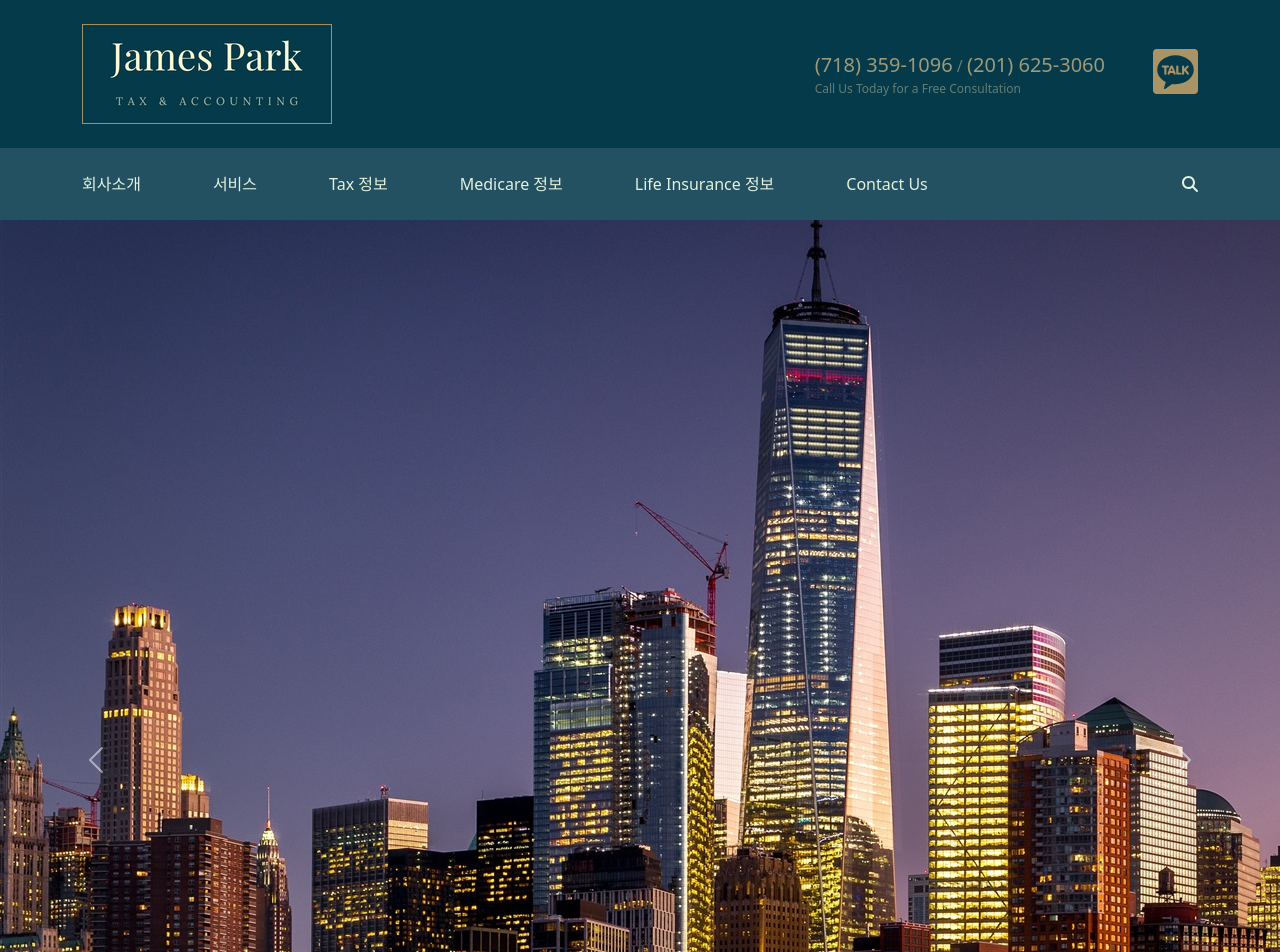
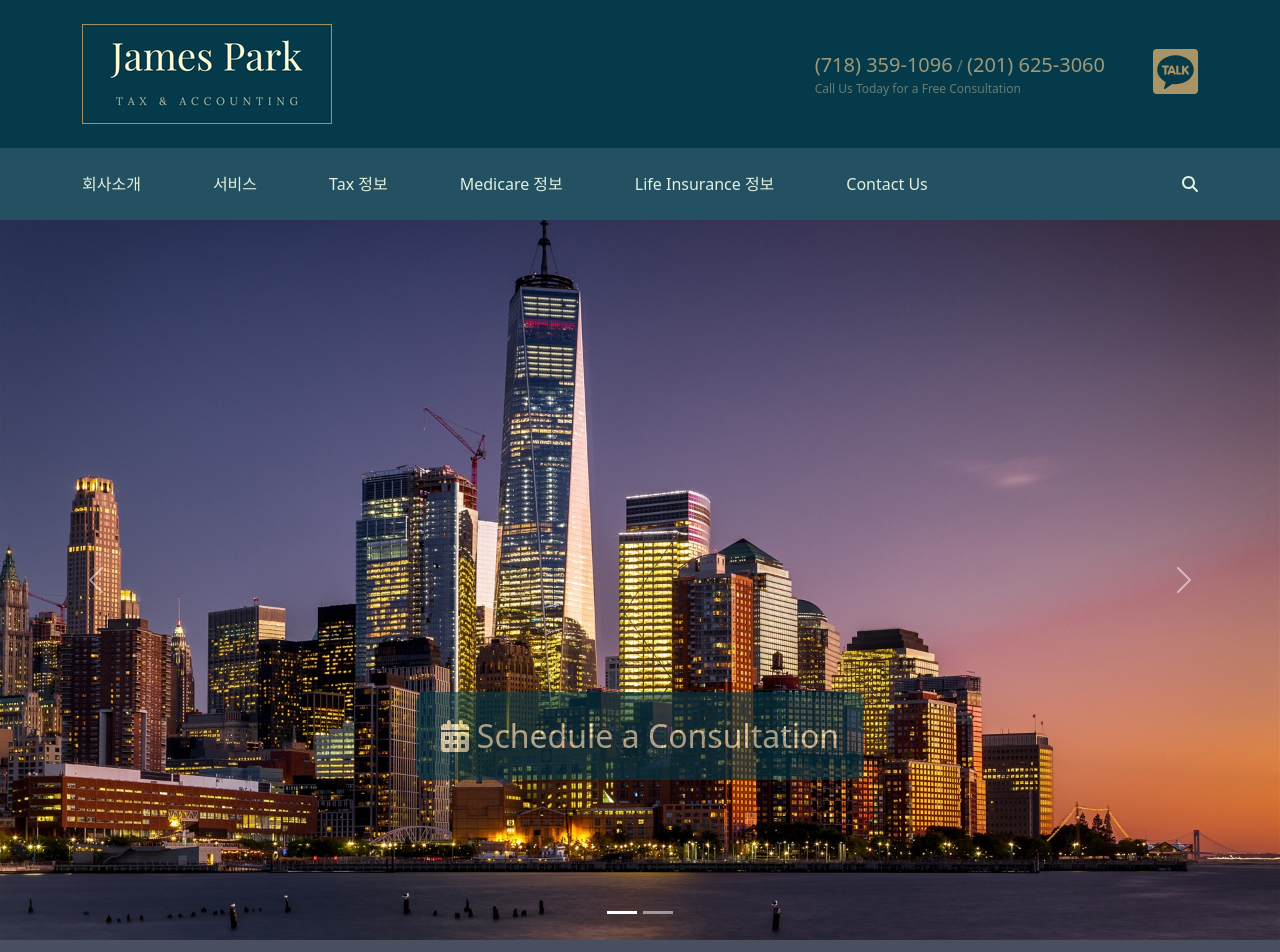
Before and after one commit to nooccarr/james-park-tax, a React (Vite) app: page / in a window 1280 px wide. Shown: the top 952 px of the page. Built offline with nearby package versions, Linux system fonts and the light colour scheme.

Commit message:
Make background image and text in home page to handle responsive web design.

```diff
--- a/src/app/components/Home.jsx
+++ b/src/app/components/Home.jsx
@@ -15,9 +15,9 @@ const Home = () => {
 
   // TODO: changing width should properly render background image
   useEffect(() => {
-    window.innerWidth <= 1920 ? setisMobile(true) : setisMobile(false);
+    window.innerWidth <= 767 ? setisMobile(true) : setisMobile(false);
     const onWindowResize = () => {
-      window.innerWidth <= 1920 ? setisMobile(true) : setisMobile(false);
+      window.innerWidth <= 767 ? setisMobile(true) : setisMobile(false);
     };
     window.addEventListener('resize', onWindowResize);
     return () => window.removeEventListener('resize', onWindowResize);
@@ -41,7 +41,7 @@ const Home = () => {
       <Carousel interval='10000' fade>
         <Carousel.Item>
           {isMobile ? (
-            <img src={LandingImgOne} alt='' />
+            <img src={LandingImgOne} width='767px' alt='' />
           ): (
             <Ratio aspectRatio='16x9'>
               <img src={LandingImgOne} alt='' />
@@ -64,12 +64,12 @@ const Home = () => {
                       Schedule a Consultation
                     </h2>
                   </button>
-                  <div className='my-5 py-4'>&nbsp;</div>
+                  <div className='my-4 py-4'>&nbsp;</div>
                 </>
               ): (
                 <>
                   <h2 className='form-submit-message'>Thank you for your submission!</h2>
-                  <div className='my-5 py-4'>&nbsp;</div>
+                  <div className='my-4 py-4'>&nbsp;</div>
                 </>
               )
             }
@@ -78,14 +78,21 @@ const Home = () => {
 
         <Carousel.Item>
           {isMobile ? (
-            <img src={LandingImgTwo} alt='' />
+            <img src={LandingImgTwo} alt='' width='767px' />
           ) : (
             <Ratio aspectRatio='16x9'>
               <img src={LandingImgTwo} alt='' />
             </Ratio>
           )}
           <Carousel.Caption>
-            <h1 className='home-carousel-h1'>한국거주 영주권, 시민권자 세금보고</h1>
+            {isMobile ? (
+              <>
+                <h1 className='home-carousel-h1'>한국거주 영주권,</h1>
+                <h1 className='home-carousel-h1'>시민권자 세금보고</h1>
+              </>
+            ) : (
+              <h1 className='home-carousel-h1'>한국거주 영주권, 시민권자 세금보고</h1>
+            )}
             <h1 className='home-carousel-h1'>증여, 상속세, 양도세 상담</h1>
             <h1 className='home-carousel-h1'>메디케어 건강보험 안내</h1>
             <div className='my-4 py-4'>&nbsp;</div>
--- a/src/app/styles/home.css
+++ b/src/app/styles/home.css
@@ -21,4 +21,5 @@
 .home-carousel-h1 {
   color: #FFF9D1;
   font-weight: 400;
+  /* font-size: 22px; */
 }
```
